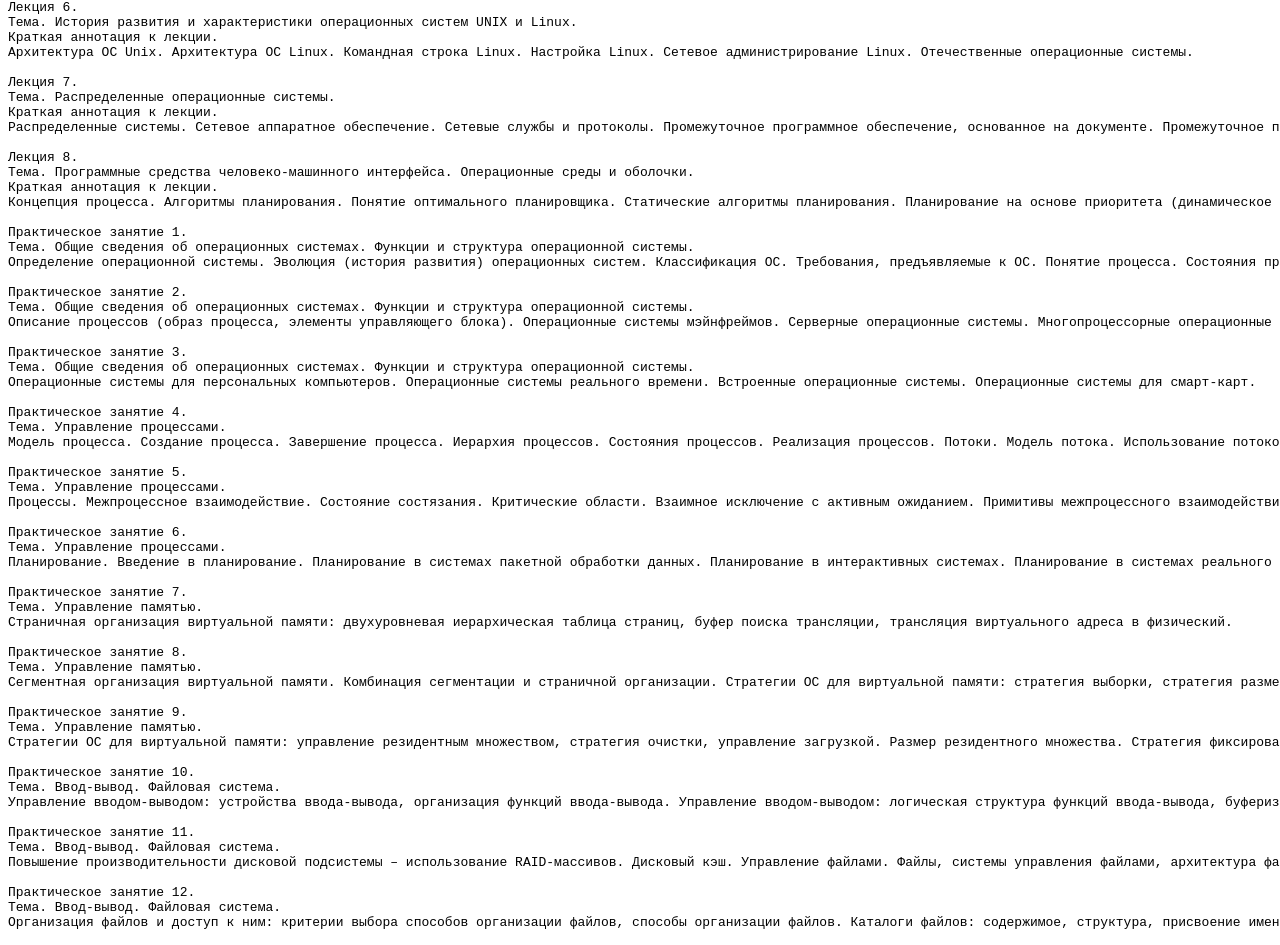
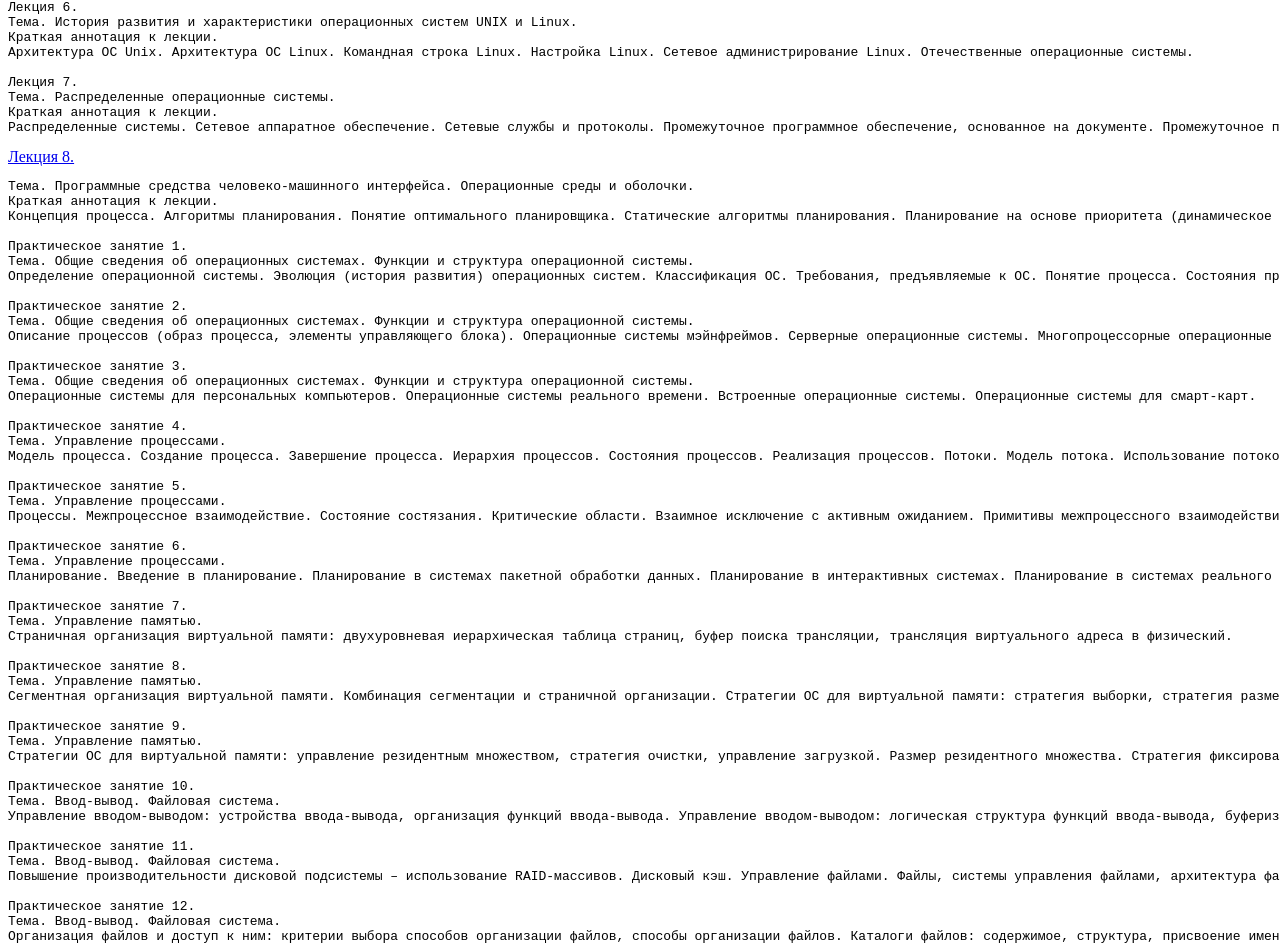
Before and after one commit to ifizmat/ifizmat.github.io, a plain HTML site: page os/os-126-2026-index.html in a window 1280 px wide. Shown: the part 1009-1954 px from the top of the page. Drawn offline with Linux system fonts and the light colour scheme.

Commit message:
Link to text of lession 8.

```diff
--- a/os/os-126-2026-index.html
+++ b/os/os-126-2026-index.html
@@ -107,8 +107,9 @@ Youtube-канал Тимофей Хирьянов, 2020 Практика про
 Тема. Распределенные операционные системы.
 Краткая аннотация к лекции.
 Распределенные системы. Сетевое аппаратное обеспечение. Сетевые службы и протоколы. Промежуточное программное обеспечение, основанное на документе. Промежуточное программное обеспечение, основанное на файловой системе. Промежуточное программное обеспечение, основанное на совместно используемых объектах. Промежуточное программное обеспечение, основанное на координации.
-
-Лекция 8.
+</pre>
+<a href="osio2026-08.html" target="_blank">Лекция 8.</a>
+<pre>
 Тема. Программные средства человеко-машинного интерфейса. Операционные среды и оболочки.
 Краткая аннотация к лекции.
 Концепция процесса. Алгоритмы планирования. Понятие оптимального планировщика. Статические алгоритмы планирования. Планирование на основе приоритета (динамическое планирование) Динамическое планирование со статическими приоритетами. Алгоритмы RM и DM назначения приоритетов. Их оптимальность. Динамическое планирование с динамическими приоритетами. Алгоритмы EDF, LLF, SJF.
```
